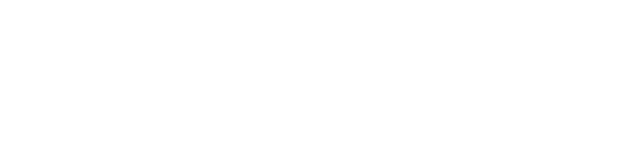
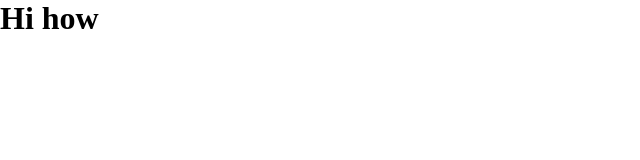
Before and after one commit to EbenJesusSaves/50DaysProjects, a plain HTML site: page slider/index.html in a window 1280 px wide. Shown: the whole page, without its empty margins (0-640 px from the left). Drawn offline with Linux system fonts and the light colour scheme.

Commit message:
added files into their folder

```diff
--- a/index.html
+++ b/slider/index.html
@@ -10,7 +10,7 @@
 </head>
 
 <body>
-
+    <h1>Hi how</h1>
 </body>
 <script src="./script.js"></script>
 
--- /dev/null
+++ b/slider/styles.css
@@ -0,0 +1,4 @@
+* {
+    padding: 0px;
+    margin: 0px;
+}
```
Also changed, not shown: slider/script.js (added), styles.css (deleted).
